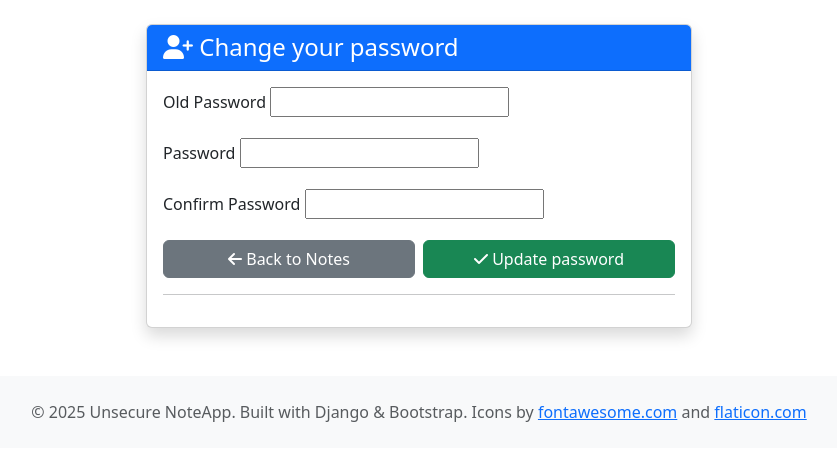
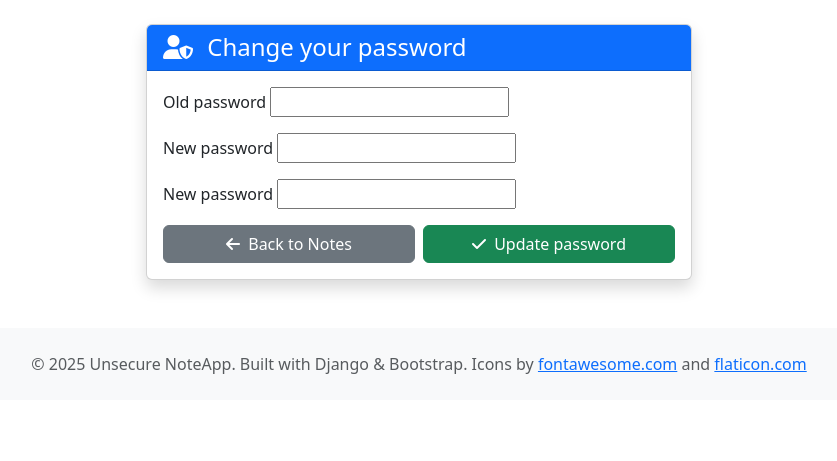
Before and after one commit to songhang666/Unsecure-NoteApp, a Django app: template templates/myauth/change_password.html in a window 1280 px wide. Shown: the part 56-517 px from the top of the page, without its empty margins (221-1058 px from the left). Run offline with Django 5.2, Linux system fonts and the light colour scheme; the template is opened without the code that fills it: most values are stand-ins (such as "Sample title", 1, 10 or a date in 2020); form fields are guessed from the names that the template uses; some libraries are stand-ins or nearby versions.

Commit message:
fix: auth 防止編輯他人 note；更新 change_password 與設定；新增 middleware

```diff
--- a/notes/views.py
+++ b/notes/views.py
@@ -81,7 +81,8 @@ def note_detail_view(request, pk):
 def note_edit_view(request, pk):
     """Render the form to edit an existing note."""
     logger.info("Rendering note edit form for note ID: %s", pk)
-    note = get_object_or_404(Note, pk=pk)
+    #Andrew V7
+    note = get_object_or_404(Note, pk=pk, author=request.user)
 
     if request.method == 'POST':
         form = NoteForm(request.POST, request.FILES, instance=note)
--- a/templates/myauth/change_password.html
+++ b/templates/myauth/change_password.html
@@ -5,40 +5,55 @@
   <div class="col-md-6">
     <div class="card shadow">
       <div class="card-header bg-primary text-white">
-          <h4 class="mb-0">
-            <i class="fas fa-user-plus"></i> Change your password
-          </h4>
+        <h4 class="mb-0"><i class="fas fa-user-shield me-2"></i> Change your password</h4>
       </div>
+
       <div class="card-body">
-          <form method="post">
+        <form method="post" novalidate autocomplete="off">
           {% csrf_token %}
+
+          {% if form.non_field_errors %}
+            <div class="alert alert-danger">{{ form.non_field_errors }}</div>
+          {% endif %}
+
           <div class="mb-3">
-              <label for="id_old_password" class="form-label">Old Password</label>
+            {{ form.old_password.label_tag }}
             {{ form.old_password }}
-              {% if form.old_password.errors %}<div class="text-danger">{{ form.old_password.errors }}</div>{% endif %}
+            {% for e in form.old_password.errors %}
+              <div class="text-danger small">{{ e }}</div>
+            {% endfor %}
           </div>
+
           <div class="mb-3">
-              <label for="id_new_password" class="form-label">Password</label>
-              {{ form.new_password }}
-              {% if form.new_password.errors %}<div class="text-danger">{{ form.new_password.errors }}</div>{% endif %}
+            {{ form.new_password1.label_tag }}
+            {{ form.new_password1 }}
+            {% if form.new_password1.help_text %}
+              <div class="form-text small">{{ form.new_password1.help_text|safe }}</div>
+            {% endif %}
+            {% for e in form.new_password1.errors %}
+              <div class="text-danger small">{{ e }}</div>
+            {% endfor %}
           </div>
+
           <div class="mb-3">
-              <label for="id_repeat_password" class="form-label">Confirm Password</label>
-              {{ form.repeat_password }}
-              {% if form.repeat_password.errors %}<div class="text-danger">{{ form.repeat_password.errors }}</div>{% endif %}
+            {{ form.new_password2.label_tag }}
+            {{ form.new_password2 }}
+            {% for e in form.new_password2.errors %}
+              <div class="text-danger small">{{ e }}</div>
+            {% endfor %}
           </div>
-            <div class="button-group d-flex justify-content-between" role="group">
-              <a href="{% url 'note_list' %}" class="btn btn-secondary w-100 me-2">
-                <i class="fas fa-arrow-left"></i> Back to Notes
+
+          <div class="d-flex gap-2">
+            <a href="/mynotes/" class="btn btn-secondary w-100">
+              <i class="fas fa-arrow-left me-1"></i> Back to Notes
             </a>
             <button type="submit" class="btn btn-success w-100">
-                <i class="fas fa-check"></i> Update password
+              <i class="fas fa-check me-1"></i> Update password
             </button>
           </div>
         </form>
-          <hr />
       </div>
     </div>
   </div>
 </div>
-{% endblock content %}
+{% endblock %}
```
Also changed, not shown: myauth/views.py (+23 -15 lines), noteapp/middleware.py (added, +22 -0 lines), noteapp/settings.py (+8 -6 lines). Lines whose indentation alone changed are shown as unchanged.
